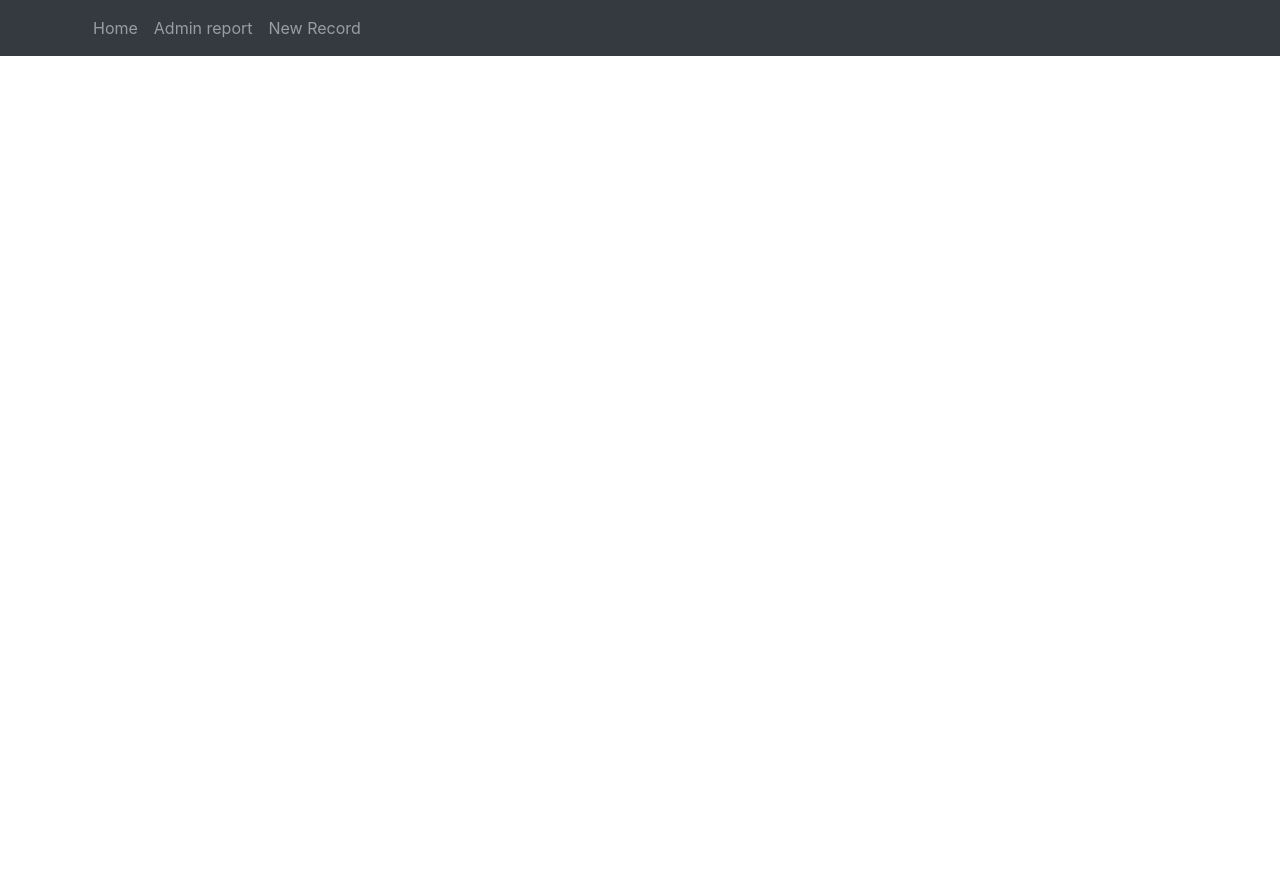
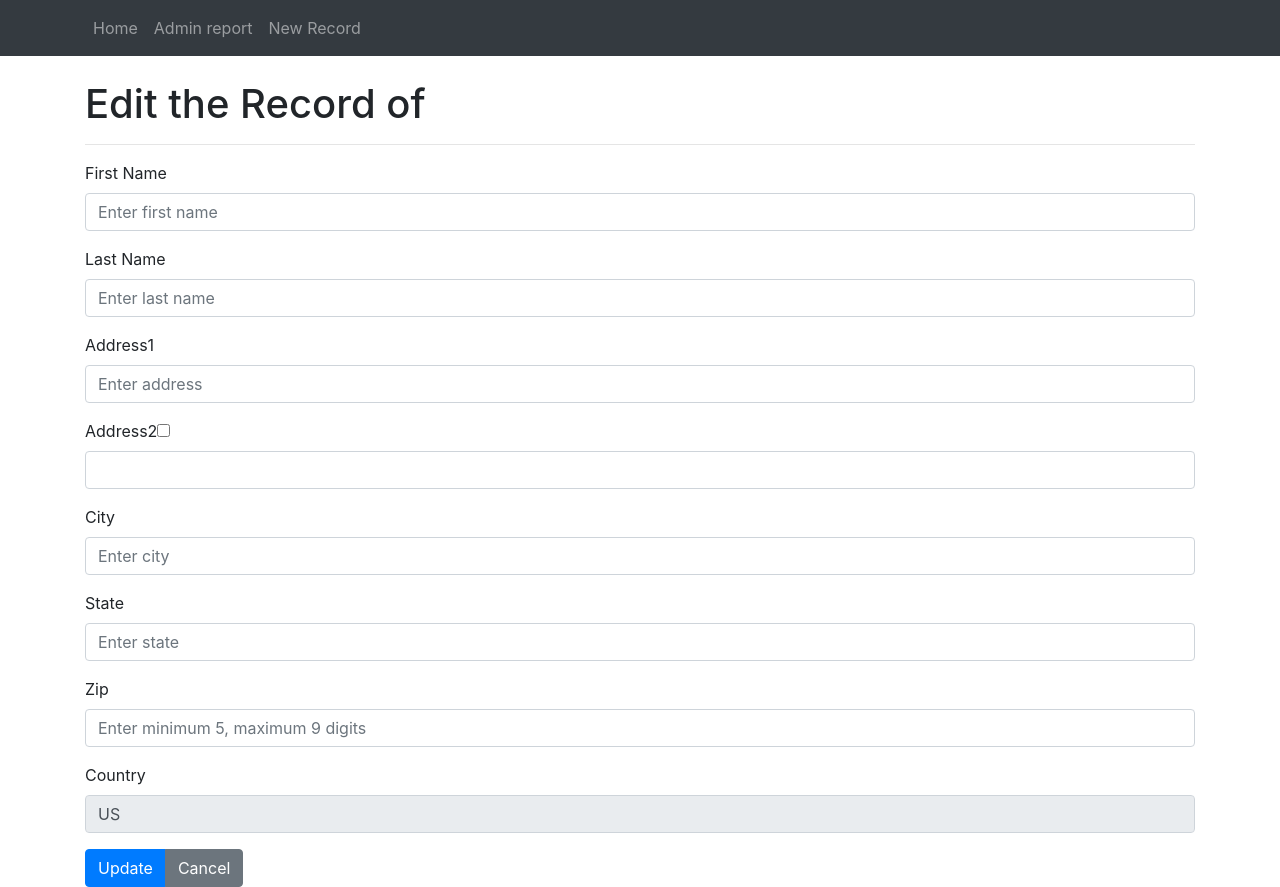
Before and after one commit to nezlobnaya/registartion_form, a React (Create React App) app in the folder client/: page /records/1/edit in a window 1280 px wide. Before the commit the page ends 800 px from the top, so only its background shows below. Built offline with nearby package versions, Linux system fonts and the light colour scheme; no server answers.

Commit message:
update functionality added, status 200!

```diff
--- a/client/src/components/Main/Main.js
+++ b/client/src/components/Main/Main.js
@@ -3,6 +3,7 @@ import Home from '../Home/Home';
 import RecordsList from '../RecordsList/RecordsList';
 import RecordSuccess from '../Success/RecordSuccess';
 import RecordAdd from '../Form/Form';
+import RecordEdit from '../RecordEdit/RecordEdit';
 
 
 function Main() {
@@ -10,6 +11,7 @@ function Main() {
       <Switch>
         <Route exact path="/" component={Home} />
         <Route path="/records/new" component={RecordAdd} />
+        <Route exact path="/records/:id/edit" component={RecordEdit} />
         <Route exact path="/records" component={RecordsList} />
         <Route path="/success" component={RecordSuccess} />
       </Switch>
--- /dev/null
+++ b/client/src/components/RecordEdit/RecordEdit.js
@@ -0,0 +1,103 @@
+import  { useState, useEffect } from "react";
+import axios from 'axios';
+
+
+function RecordEdit(props) {
+  const initialState = { first_name: '', last_name: '', address1: '', address2: '', city: '', state: '', zip: []}
+  const [record, setRecord] = useState(initialState)
+  const [checked, setChecked] = useState(false)
+
+  useEffect(()=>{
+    async function fetchRecord (){
+        try {
+            const response = await axios.get(`/api/records/${props.match.params.id}`);
+            setRecord(response.data);
+        }
+        catch (error) {
+            console.log(error);
+        }
+    }
+    fetchRecord();
+    }, [props.match.params.id]);
+
+
+  function toggle() {
+    setChecked(!checked)
+
+  }
+
+  function handleChange(event) {
+    setRecord({...record, [event.target.name]: event.target.value})
+  }
+
+  function handleSubmit(event) {
+    event.preventDefault();
+
+    async function updateRecord() {
+      try {
+         await axios.patch(`/api/records/${props.match.params.id}`, record);
+
+        props.history.push('/success/');
+      } catch(error) {
+        console.log('error', error.response);
+
+      }
+    }
+    updateRecord();
+  }
+
+  function handleCancel() {
+    props.history.push("/records");
+  }
+
+
+  return (
+    <div>
+      <h1>Edit the Record of {record.first_name} {record.last_name}</h1>
+      <hr/>
+      <form onSubmit={handleSubmit}>
+        <div className="form-group" >
+          <label>First Name</label>
+          <input name="first_name" placeholder="Enter first name" type="text"  value={record.first_name} onChange={handleChange} className="form-control" required />
+        </div>
+        <div className="form-group">
+          <label>Last Name</label>
+          <input name="last_name"  placeholder="Enter last name" type="text" value={record.last_name} onChange={handleChange} className="form-control" required/>
+        </div>
+        <div className="form-group">
+          <label>Address1</label>
+          <input name="address1" placeholder="Enter address" type="text" value={record.address1} onChange={handleChange} className="form-control" required/>
+        </div>
+        <div className="form-group">
+          <label>Address2</label>
+         <input type="checkbox"  onChange={toggle}  ></input>
+         {checked === true ? (
+           <input name="address2" placeholder="Enter Address 2" type="text"  value={record.address2} onChange={handleChange} className="form-control" required/>) :
+         (<input name="address2" type="text"  value={record.address2} onChange={handleChange} className="form-control" />)}
+        </div>
+        <div className="form-group">
+          <label>City</label>
+          <input name="city" placeholder="Enter city" type="text" value={record.city} onChange={handleChange} className="form-control" required/>
+        </div>
+        <div className="form-group">
+          <label>State</label>
+          <input name="state" placeholder="Enter state" type="text" value={record.state} onChange={handleChange} className="form-control" required/>
+        </div>
+        <div className="form-group">
+          <label>Zip</label>
+          <input name="zip" placeholder="Enter minimum 5, maximum 9 digits" type="text" inputMode="numeric" pattern="^(?(^00000(|-0000))|(\d{5}(|-\d{4})))$" value={record.zip} onChange={handleChange} className="form-control" required/>
+        </div>
+        <div className="form-group">
+          <label>Country</label>
+          <input name="country" type="text" value="US" className="form-control" readOnly/>
+        </div>
+        <div className="btn-group">
+          <input type="submit" value="Update" className="btn btn-primary" required/>
+          <button type="button" onClick={handleCancel} className="btn btn-secondary">Cancel</button>
+        </div>
+      </form>
+    </div>
+  );
+}
+
+export default RecordEdit;
--- a/client/src/components/RecordsList/RecordsList.js
+++ b/client/src/components/RecordsList/RecordsList.js
@@ -39,14 +39,7 @@ function RecordsList(props) {
     return debounce(changeHandler, 300);
   }, []);
 
-async function handleUpdate   (id, record) {
-  try {
-    const response = await axios.put(`/api/record/${id}`, record);
-    getRecords();
-  } catch(error) {
-    console.log('error', error);
-  }
-}
+
 
  async function handleDelete(id){
     try {
@@ -62,17 +55,6 @@ async function handleUpdate   (id, record) {
       console.log('error', error);
     }
  }
-
-  // const handleDelete = (id) => {
-  //   axios.delete(`/api/records/${id}`)
-  //   .then(() => {
-  //     setRecords(records.filter((record) => {
-  //       return record.id !== id;
-  //     }));
-  //     console.log("record deleted successfully!");
-  //   })
-  //   .catch(error => console.log(error));
-  // };
 
 
   return (
@@ -103,7 +85,7 @@ async function handleUpdate   (id, record) {
             <li className="list-group-item">{record.country}</li>
             <li className="list-group-item">{moment(record.date).toString()}</li><hr/>
             <button onClick={() => (handleDelete(record._id))}>Delete</button>
-            <button onClick={() => (handleUpdate(record._id, record))}>Update</button>
+            <Link to={`/records/${record._id}/edit`}className="btn btn-primary">Edit</Link>
             <hr/>
         </div>
       ))}
```
Also changed, not shown: 2 other files (tests, documents, lock files or other folders).
